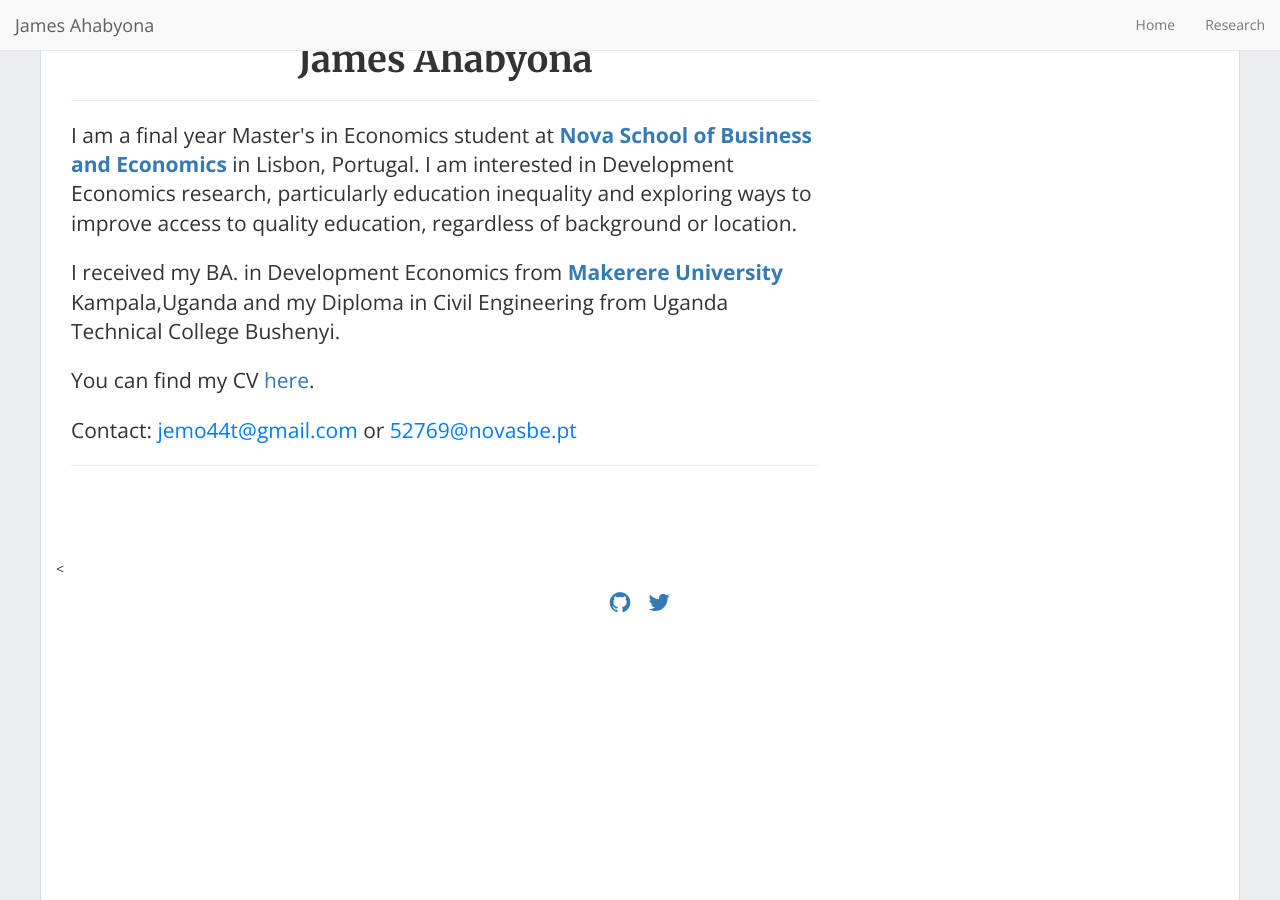
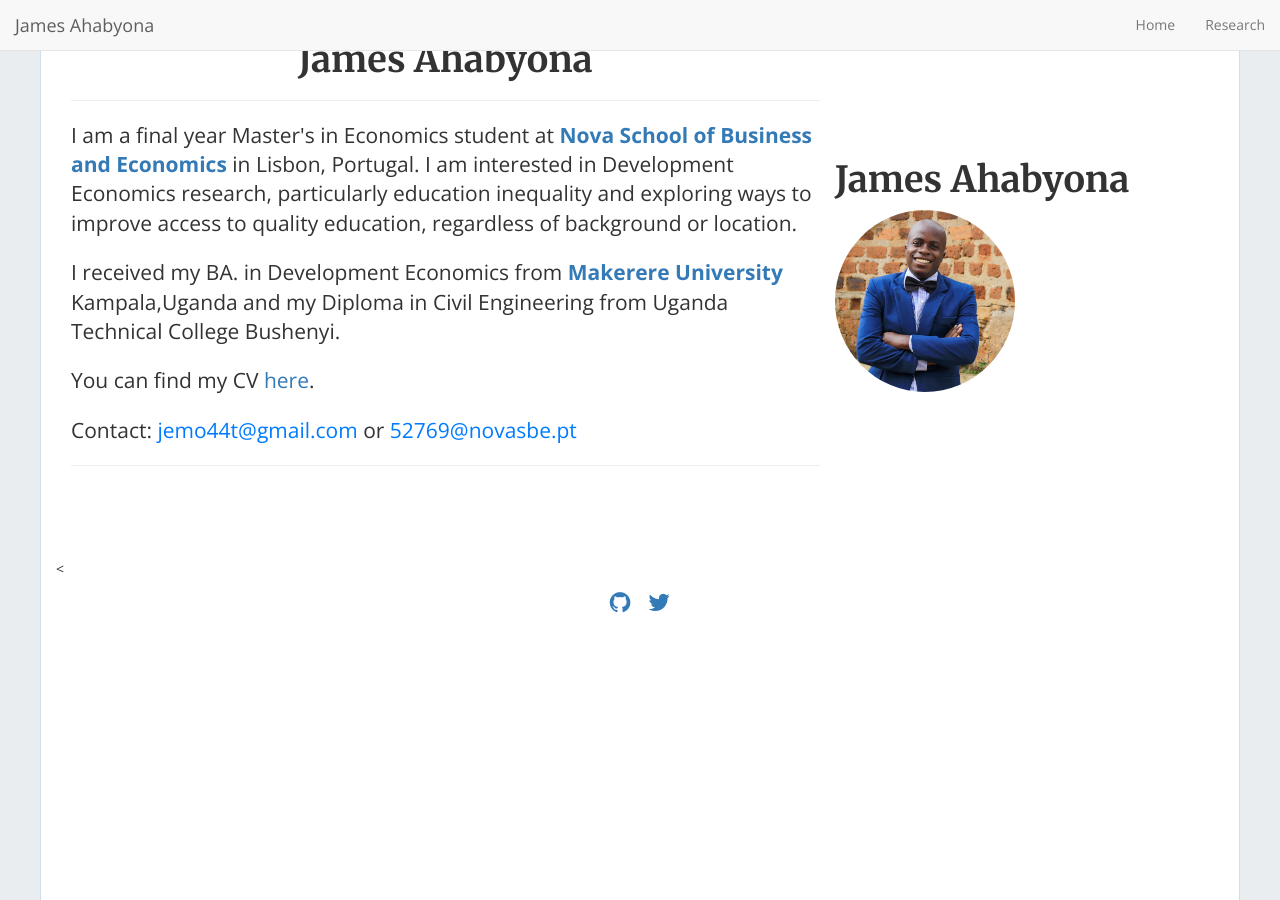
Before and after one commit to mariaelenaguer/mariaelenaguer.github.io, a Jekyll site: the page built from index.html, in a window 1280 px wide and 900 px high. Built offline with Jekyll 4.4.1, drawn with Linux system fonts in a browser that asks for light colours; nearby versions of some CDN libraries; the list of posts is cut into pages by our own code.

Commit message:
Update _config.yml

```diff
--- a/_config.yml
+++ b/_config.yml
@@ -13,7 +13,7 @@
 # you will see them accessed via {{ site.title }}, {{ site.email }}, and so on.
 # You can create any custom variable you would like, and they will be accessible
 # in the templates via {{ site.myvariable }}.
-title: ""
+title: "James Ahabyona"
 email: 'jemo44t@gmail.com'
 description: "#"
 baseurl: "" # the subpath of your site, e.g. /blog
```
